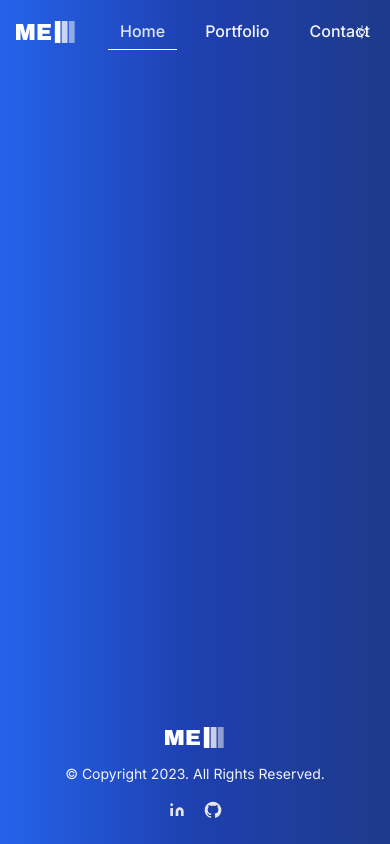
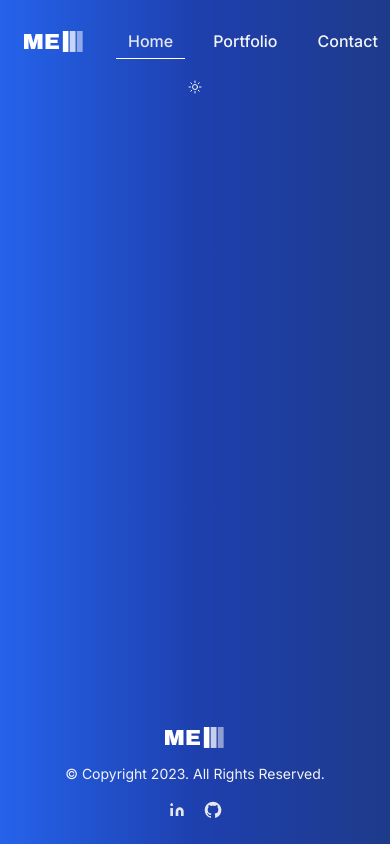
Before and after one commit to MarcoEscaleira/portfolio, a Next.js app: page / in a window 390 px wide. Built offline with nearby package versions, Linux system fonts and the light colour scheme.

Commit message:
responsive header touch

```diff
--- a/components/layout/Header.tsx
+++ b/components/layout/Header.tsx
@@ -13,8 +13,8 @@ export const Header: FC<IHeaderProps> = ({ font }) => {
   const router = useRouter();
 
   return (
-    <header className={font.className}>
-      <div className="w-full h-16 flex items-center justify-between px-4">
+    <header className={`${font.className} w-full h-16`}>
+      <div className="container flex flex-col items-center justify-between p-6 mx-auto space-y-4 sm:space-y-0 sm:flex-row">
         <section className="flex items-center">
           <Image src="/logo-white.svg" alt="logo-marco" height={60} width={60} />
           <nav className="flex gap-4 ml-8">
```
